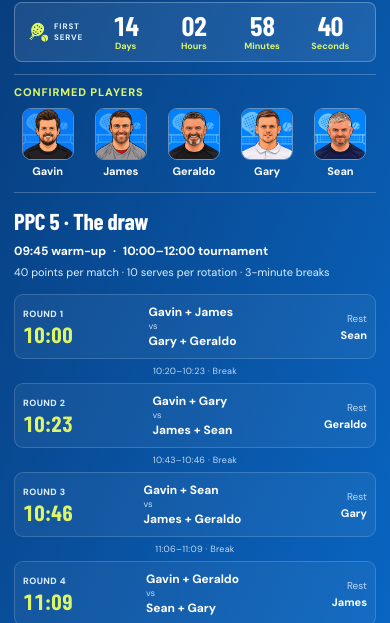
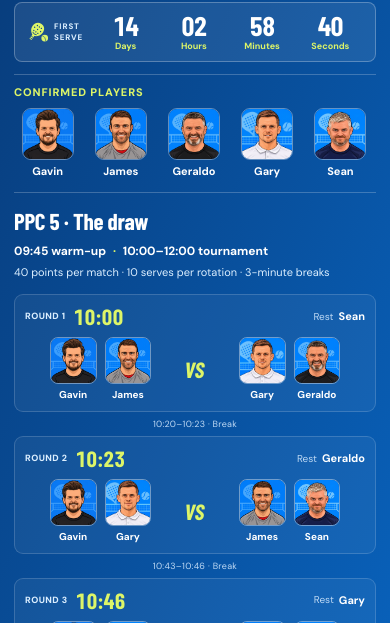
Before and after one commit to gavinkeo/padel, a plain HTML site: page index.html in a window 390 px wide. Shown: the part 181-804 px from the top of the page. Drawn offline with nearby package versions, Linux system fonts and the light colour scheme; a web font is replaced by a local one.

Commit message:
Add arcade-style paired avatars to the PPC 5 draw

```diff
--- a/app.js
+++ b/app.js
@@ -269,7 +269,7 @@
       delegateClicks(event);
     });
     try {
-      const response=await fetch('./data/official-results.json?v=20261120-draw', {cache:'no-store'});
+      const response=await fetch('./data/official-results.json?v=20261120-matchups', {cache:'no-store'});
       if (!response.ok) throw new Error('HTTP '+response.status);
       const json=await response.json();
       if (!Array.isArray(json.events)) throw new Error('Invalid archive format');
--- a/index.html
+++ b/index.html
@@ -11,9 +11,9 @@
   <link rel="preconnect" href="https://fonts.googleapis.com">
   <link rel="preconnect" href="https://fonts.gstatic.com" crossorigin>
   <link href="https://fonts.googleapis.com/css2?family=Barlow+Condensed:wght@600;700;800;900&family=DM+Sans:wght@400;500;600;700;800&display=swap" rel="stylesheet">
-  <link rel="stylesheet" href="./styles.css?v=20261120-draw">
-  <script defer src="./portraits.js?v=20261120-draw"></script>
-  <script defer src="./app.js?v=20261120-draw"></script>
+  <link rel="stylesheet" href="./styles.css?v=20261120-matchups">
+  <script defer src="./portraits.js?v=20261120-matchups"></script>
+  <script defer src="./app.js?v=20261120-matchups"></script>
 </head>
 <body>
 <header class="site-header">
@@ -60,11 +60,11 @@
         <p class="draw-session">09:45 warm-up <span>·</span> 10:00–12:00 tournament</p>
         <p class="draw-format">40 points per match · 10 serves per rotation · 3-minute breaks</p>
         <ol class="draw-rounds">
-          <li><div class="draw-round"><div class="draw-start"><span>Round 1</span><time>10:00</time></div><div class="draw-match"><strong>Gavin + James</strong><span class="draw-vs">vs</span><strong>Gary + Geraldo</strong></div><span class="draw-rest">Rest <b>Sean</b></span></div><div class="draw-break">10:20–10:23 · Break</div></li>
-          <li><div class="draw-round"><div class="draw-start"><span>Round 2</span><time>10:23</time></div><div class="draw-match"><strong>Gavin + Gary</strong><span class="draw-vs">vs</span><strong>James + Sean</strong></div><span class="draw-rest">Rest <b>Geraldo</b></span></div><div class="draw-break">10:43–10:46 · Break</div></li>
-          <li><div class="draw-round"><div class="draw-start"><span>Round 3</span><time>10:46</time></div><div class="draw-match"><strong>Gavin + Sean</strong><span class="draw-vs">vs</span><strong>James + Geraldo</strong></div><span class="draw-rest">Rest <b>Gary</b></span></div><div class="draw-break">11:06–11:09 · Break</div></li>
-          <li><div class="draw-round"><div class="draw-start"><span>Round 4</span><time>11:09</time></div><div class="draw-match"><strong>Gavin + Geraldo</strong><span class="draw-vs">vs</span><strong>Sean + Gary</strong></div><span class="draw-rest">Rest <b>James</b></span></div><div class="draw-break">11:29–11:32 · Break</div></li>
-          <li><div class="draw-round"><div class="draw-start"><span>Round 5</span><time>11:32</time></div><div class="draw-match"><strong>James + Gary</strong><span class="draw-vs">vs</span><strong>Sean + Geraldo</strong></div><span class="draw-rest">Rest <b>Gavin</b></span></div></li>
+          <li><div class="draw-round"><div class="draw-start"><span>Round 1</span><time>10:00</time></div><div class="draw-match"><div class="draw-team"><button class="draw-player" type="button" data-player="p-gavin" aria-label="View Gavin's profile"><img src="./assets/players/gavin.webp?v=20261117-gavin" alt="" width="52" height="52" loading="lazy"><span>Gavin</span></button><button class="draw-player" type="button" data-player="p-james" aria-label="View James's profile"><img src="./assets/players/james.webp?v=20261117-james" alt="" width="52" height="52" loading="lazy"><span>James</span></button></div><span class="draw-vs">vs</span><div class="draw-team"><button class="draw-player" type="button" data-player="p-gary" aria-label="View Gary's profile"><img src="./assets/players/gary.webp?v=20261117-gary-v3" alt="" width="52" height="52" loading="lazy"><span>Gary</span></button><button class="draw-player" type="button" data-player="p-geraldo" aria-label="View Geraldo's profile"><img src="./assets/players/geraldo.webp?v=20261117-ger" alt="" width="52" height="52" loading="lazy"><span>Geraldo</span></button></div></div><span class="draw-rest">Rest <b>Sean</b></span></div><div class="draw-break">10:20–10:23 · Break</div></li>
+          <li><div class="draw-round"><div class="draw-start"><span>Round 2</span><time>10:23</time></div><div class="draw-match"><div class="draw-team"><button class="draw-player" type="button" data-player="p-gavin" aria-label="View Gavin's profile"><img src="./assets/players/gavin.webp?v=20261117-gavin" alt="" width="52" height="52" loading="lazy"><span>Gavin</span></button><button class="draw-player" type="button" data-player="p-gary" aria-label="View Gary's profile"><img src="./assets/players/gary.webp?v=20261117-gary-v3" alt="" width="52" height="52" loading="lazy"><span>Gary</span></button></div><span class="draw-vs">vs</span><div class="draw-team"><button class="draw-player" type="button" data-player="p-james" aria-label="View James's profile"><img src="./assets/players/james.webp?v=20261117-james" alt="" width="52" height="52" loading="lazy"><span>James</span></button><button class="draw-player" type="button" data-player="p-sean" aria-label="View Sean's profile"><img src="./assets/players/sean.webp?v=20261117-sean" alt="" width="52" height="52" loading="lazy"><span>Sean</span></button></div></div><span class="draw-rest">Rest <b>Geraldo</b></span></div><div class="draw-break">10:43–10:46 · Break</div></li>
+          <li><div class="draw-round"><div class="draw-start"><span>Round 3</span><time>10:46</time></div><div class="draw-match"><div class="draw-team"><button class="draw-player" type="button" data-player="p-gavin" aria-label="View Gavin's profile"><img src="./assets/players/gavin.webp?v=20261117-gavin" alt="" width="52" height="52" loading="lazy"><span>Gavin</span></button><button class="draw-player" type="button" data-player="p-sean" aria-label="View Sean's profile"><img src="./assets/players/sean.webp?v=20261117-sean" alt="" width="52" height="52" loading="lazy"><span>Sean</span></button></div><span class="draw-vs">vs</span><div class="draw-team"><button class="draw-player" type="button" data-player="p-james" aria-label="View James's profile"><img src="./assets/players/james.webp?v=20261117-james" alt="" width="52" height="52" loading="lazy"><span>James</span></button><button class="draw-player" type="button" data-player="p-geraldo" aria-label="View Geraldo's profile"><img src="./assets/players/geraldo.webp?v=20261117-ger" alt="" width="52" height="52" loading="lazy"><span>Geraldo</span></button></div></div><span class="draw-rest">Rest <b>Gary</b></span></div><div class="draw-break">11:06–11:09 · Break</div></li>
+          <li><div class="draw-round"><div class="draw-start"><span>Round 4</span><time>11:09</time></div><div class="draw-match"><div class="draw-team"><button class="draw-player" type="button" data-player="p-gavin" aria-label="View Gavin's profile"><img src="./assets/players/gavin.webp?v=20261117-gavin" alt="" width="52" height="52" loading="lazy"><span>Gavin</span></button><button class="draw-player" type="button" data-player="p-geraldo" aria-label="View Geraldo's profile"><img src="./assets/players/geraldo.webp?v=20261117-ger" alt="" width="52" height="52" loading="lazy"><span>Geraldo</span></button></div><span class="draw-vs">vs</span><div class="draw-team"><button class="draw-player" type="button" data-player="p-sean" aria-label="View Sean's profile"><img src="./assets/players/sean.webp?v=20261117-sean" alt="" width="52" height="52" loading="lazy"><span>Sean</span></button><button class="draw-player" type="button" data-player="p-gary" aria-label="View Gary's profile"><img src="./assets/players/gary.webp?v=20261117-gary-v3" alt="" width="52" height="52" loading="lazy"><span>Gary</span></button></div></div><span class="draw-rest">Rest <b>James</b></span></div><div class="draw-break">11:29–11:32 · Break</div></li>
+          <li><div class="draw-round"><div class="draw-start"><span>Round 5</span><time>11:32</time></div><div class="draw-match"><div class="draw-team"><button class="draw-player" type="button" data-player="p-james" aria-label="View James's profile"><img src="./assets/players/james.webp?v=20261117-james" alt="" width="52" height="52" loading="lazy"><span>James</span></button><button class="draw-player" type="button" data-player="p-gary" aria-label="View Gary's profile"><img src="./assets/players/gary.webp?v=20261117-gary-v3" alt="" width="52" height="52" loading="lazy"><span>Gary</span></button></div><span class="draw-vs">vs</span><div class="draw-team"><button class="draw-player" type="button" data-player="p-sean" aria-label="View Sean's profile"><img src="./assets/players/sean.webp?v=20261117-sean" alt="" width="52" height="52" loading="lazy"><span>Sean</span></button><button class="draw-player" type="button" data-player="p-geraldo" aria-label="View Geraldo's profile"><img src="./assets/players/geraldo.webp?v=20261117-ger" alt="" width="52" height="52" loading="lazy"><span>Geraldo</span></button></div></div><span class="draw-rest">Rest <b>Gavin</b></span></div></li>
         </ol>
       </div>
     </div>
--- a/styles.css
+++ b/styles.css
@@ -320,3 +320,20 @@ img[src*="/players/gary.webp"]{object-view-box:inset(3% 7.5% 12%)}
  .draw-vs{font-size:9px;line-height:1}
  .draw-rest b{font-size:11px}
 }
+
+.draw-round{grid-template-columns:64px minmax(0,1fr) 80px}
+.draw-match{display:grid;grid-template-columns:minmax(0,1fr) 32px minmax(0,1fr);gap:12px}
+.draw-team{display:flex;justify-content:center;gap:10px;min-width:0}
+.draw-player{display:grid;justify-items:center;gap:5px;border:0;padding:0;background:none;color:#fff;font:700 11px/1.2 var(--body);cursor:pointer;min-width:0}
+.draw-player img{width:52px;height:52px;object-fit:cover;border:1px solid #ffffff65;border-radius:8px}
+.draw-player:hover img{border-color:var(--yellow)}
+.draw-vs{text-align:center;color:var(--yellow);font:900 22px/1 var(--heading);text-transform:uppercase;transform:skew(-8deg)}
+@media(max-width:600px){
+ .draw-round{grid-template-columns:1fr auto;gap:10px;padding:10px}
+ .draw-start{display:flex;align-items:center;gap:8px}
+ .draw-rest{grid-column:2;grid-row:1;display:flex;align-items:center;gap:5px}
+ .draw-match{grid-column:1/-1;grid-row:2;grid-template-columns:minmax(0,1fr) 26px minmax(0,1fr);gap:6px}
+ .draw-team{gap:8px}
+ .draw-player img{width:clamp(38px,12vw,58px);height:auto;aspect-ratio:1}
+ .draw-player{font-size:10px}
+}
```
